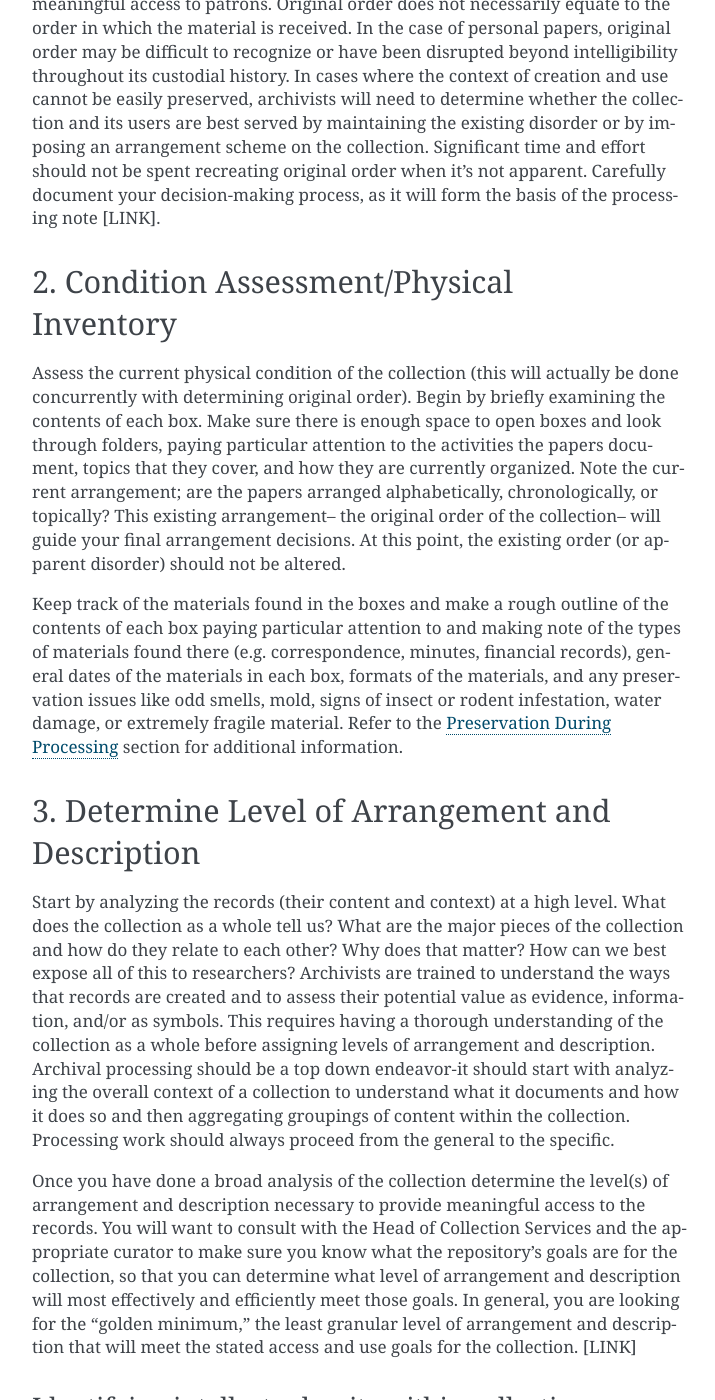
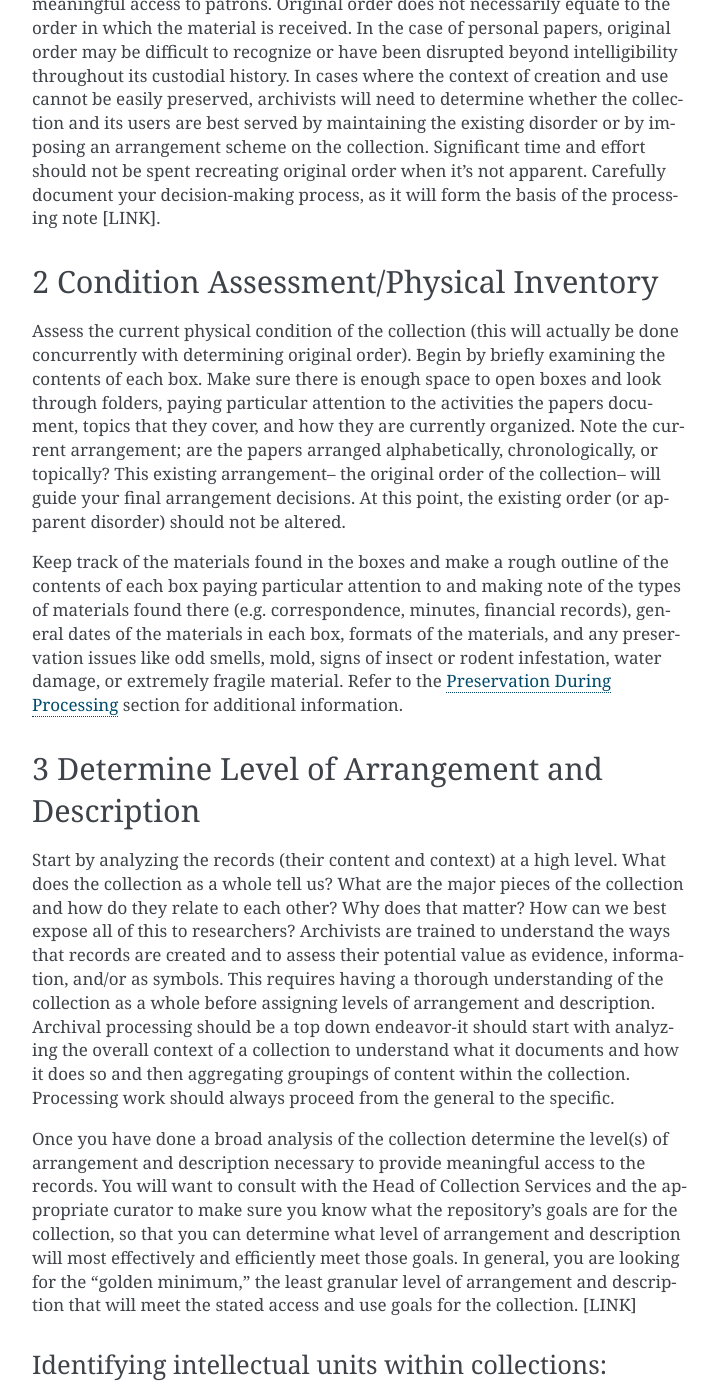
Before and after one commit to dorawaugh/Rose-CS-Processing-Manual, a Sphinx documentation site: the page built from docs/Collection-analysis.rst, in a window 1280 px wide and 1400 px high, scrolled down 1088 px. Shown: the whole window, without its empty margins (388-1103 px from the left). Built offline with Sphinx 7.4.7, drawn with Linux system fonts in a browser that asks for light colours; some of the changed text lies outside the part shown.

Commit message:
Makes numbering conventions consistent

```diff
--- a/docs/Collection-analysis.rst
+++ b/docs/Collection-analysis.rst
@@ -15,7 +15,7 @@
 	they can be located. [#f1]_
 
 -------------------------------------------
-1. Determine Provenance and Original Order
+1 Determine Provenance and Original Order
 -------------------------------------------
 
 *	Provenance: 1. The origin or source of something. - 2. Information regarding the
@@ -56,7 +56,7 @@
 process, as it will form the basis of the processing note [LINK].
 
 -------------------------------------------
-2. Condition Assessment/Physical Inventory
+2 Condition Assessment/Physical Inventory
 -------------------------------------------
 
 Assess the current physical condition of the collection (this will actually be done
@@ -78,7 +78,7 @@
 </Preservation-during-processing>` section for additional information.
 
 --------------------------------------------------
-3. Determine Level of Arrangement and Description
+3 Determine Level of Arrangement and Description
 --------------------------------------------------
 
 Start by analyzing the records (their content and context) at a high level. What does
```
